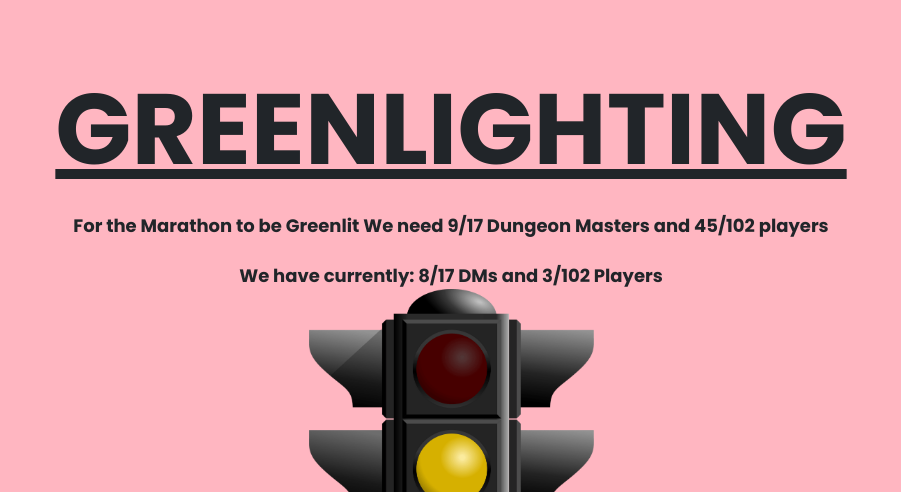
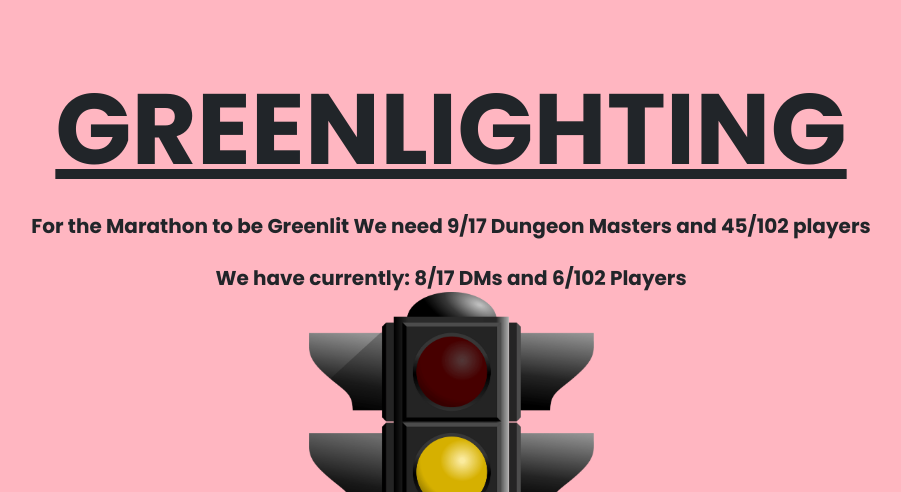
Before and after one commit to paladinsarchives/Website, a plain HTML site: page index.html in a window 1280 px wide. Shown: the part 8548-9040 px from the top of the page, without its empty margins (189-1090 px from the left). Drawn offline with nearby package versions, Linux system fonts and the light colour scheme; a script that the page names is missing; files whose address does not match are found by name.

Commit message:
Update index.html
updated numbers to: brawn, scout, and light, also total player count
changed player count greenlight size from 18px to 20px

```diff
--- a/index.html
+++ b/index.html
@@ -420,12 +420,12 @@
                      <div class="col">
 <!--                         Brawn -->
                          <a class="w-25" href="https://docs.google.com/presentation/d/1q5_W3Y641SETLfuKgoh_f55RnzS7Tr34yyRGUXaBpKQ/present?usp=sharing" target="_blank"><img src="images/Brawn.png"> </a>
-                         <br><br><b style="font-size: 20px">1/17</b>
+                         <br><br><b style="font-size: 20px">2/17</b>
                      </div>
                      <div class="col">
 <!--                         Scout -->
                          <a  href="https://docs.google.com/presentation/d/1Pt4EKt9WYW4zKWzWRLYHD_THsD0b6rZR4xqsTse3TX8/present?usp=sharing" target="_blank"><img src="images/ScoutIcon.png"> </a>
-                         <br><br><b style="font-size: 20px">0/17</b>
+                         <br><br><b style="font-size: 20px">1/17</b>
                      </div>
                      <div class="col">
 <!--                         Brains -->
@@ -438,7 +438,7 @@
                      <div class="col">
 <!--                         Light -->
                          <a  href="https://docs.google.com/presentation/d/1AHPpk6PoQdEXHeWQQ6R8_JoNg-WcZUqg_K782QW-bHM/present?usp=sharing" target="_blank"><img src="images/LightIcon.png"> </a>
-                         <br><br><b style="font-size: 20px">0/17</b>
+                         <br><br><b style="font-size: 20px">1/17</b>
                      </div>
                      <div class="col">
 <!--                         Voice -->
@@ -467,8 +467,8 @@
 
                      <div class="titlepage1 text-center container-md" style="background-color: lightpink">
                          <h2 class="text-center" style="font-size: 100px"><u><b>GREENLIGHTING</b></u></h2>
-                         <p><b style="font-size: 18px">For the Marathon to be Greenlit We need 9/17 Dungeon Masters and 45/102 players<br><br>
-                             We have currently: 8/17 DMs and 3/102 Players
+                         <p><b style="font-size: 20px">For the Marathon to be Greenlit We need 9/17 Dungeon Masters and 45/102 players<br><br>
+                             We have currently: 8/17 DMs and 6/102 Players
                          </b></p>
                          <img class="img-fluid w-25" src="images/Yellowtraffic.png">
                      </div>
```
